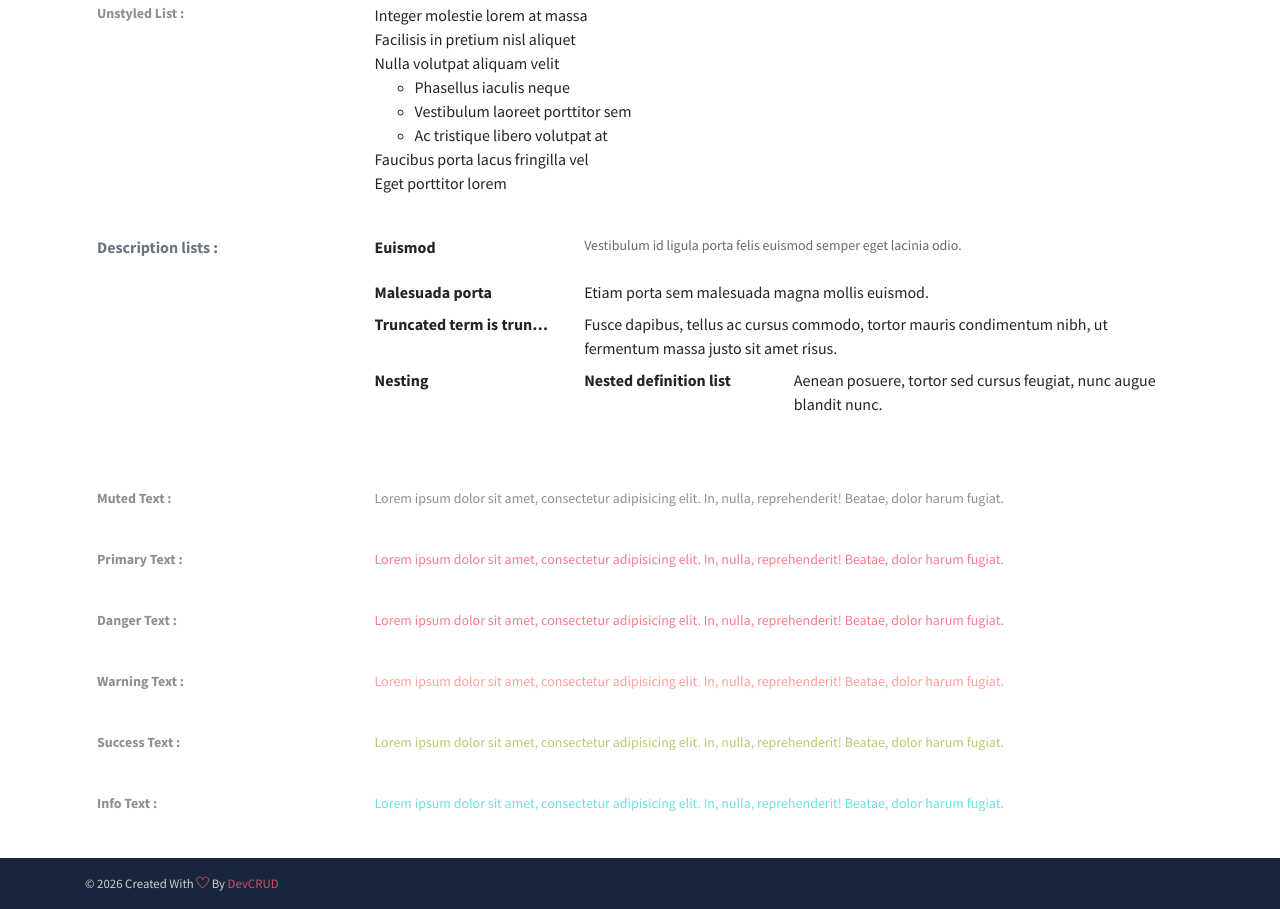
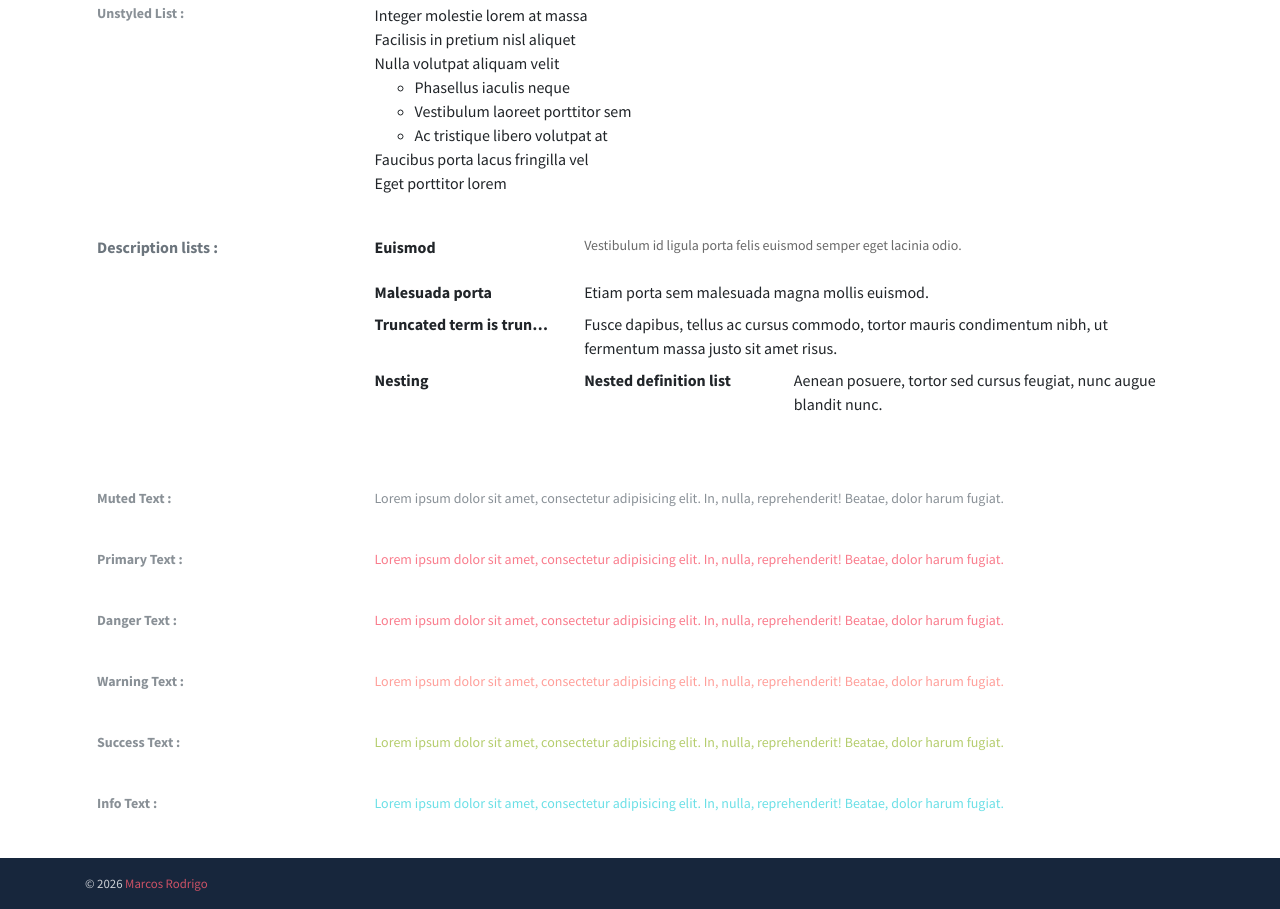
Before and after one commit to MarcosRodrigoT/marcosrodrigot.github.io, a website: page components.html in a window 1280 px wide. Shown: the part 6112-7021 px from the top of the page. Drawn offline with Linux system fonts and the light colour scheme.

Commit message:
Update README and minor cleanup

```diff
--- a/components.html
+++ b/components.html
@@ -4,7 +4,7 @@
    <meta charset="utf-8">
    <meta name="viewport" content="width=device-width, initial-scale=1, shrink-to-fit=no">
    <meta name="description" content="Start your development with Marcos Rodrigo landing page landing page.">
-   <meta name="author" content="Devcrud">
+   <meta name="author" content="Marcos Rodrigo">
    <title>Marcos Rodrigo</title>
    <link rel="icon" href="assets/imgs/favicon.png" type="image/png">
    <!-- font icons -->
@@ -879,7 +879,7 @@
    <footer class="footer py-3">
         <div class="container">
             <p class="small mb-0 text-light">
-                &copy; <script>document.write(new Date().getFullYear())</script> Created With <i class="ti-heart text-danger"></i> By <a href="http://devcrud.com" target="_blank"><span class="text-danger" title="Bootstrap 4 Themes and Dashboards">DevCRUD</span></a>
+                &copy; <script>document.write(new Date().getFullYear())</script> <span class="text-danger">Marcos Rodrigo</span>
             </p>
         </div>
     </footer>
--- a/package.json
+++ b/package.json
@@ -3,7 +3,7 @@
   "version": "1.5.0",
   "description": "An elegant responsive bootstrap 4.x theme.",
   "main": "gulpfile.js",
-  "author": "DevCRUD",
+  "author": "Marcos Rodrigo",
   "scripts": {
     "start": "gulp"
   },
```
Also changed, not shown: assets/js/marcosrodrigo.js (+1 -9 lines), assets/scss/marcosrodrigo.scss (+1 -9 lines), index.html (+1 -1 lines), LICENSE.txt, README.md (added), README.txt (deleted), assets/css/marcosrodrigo.css.
